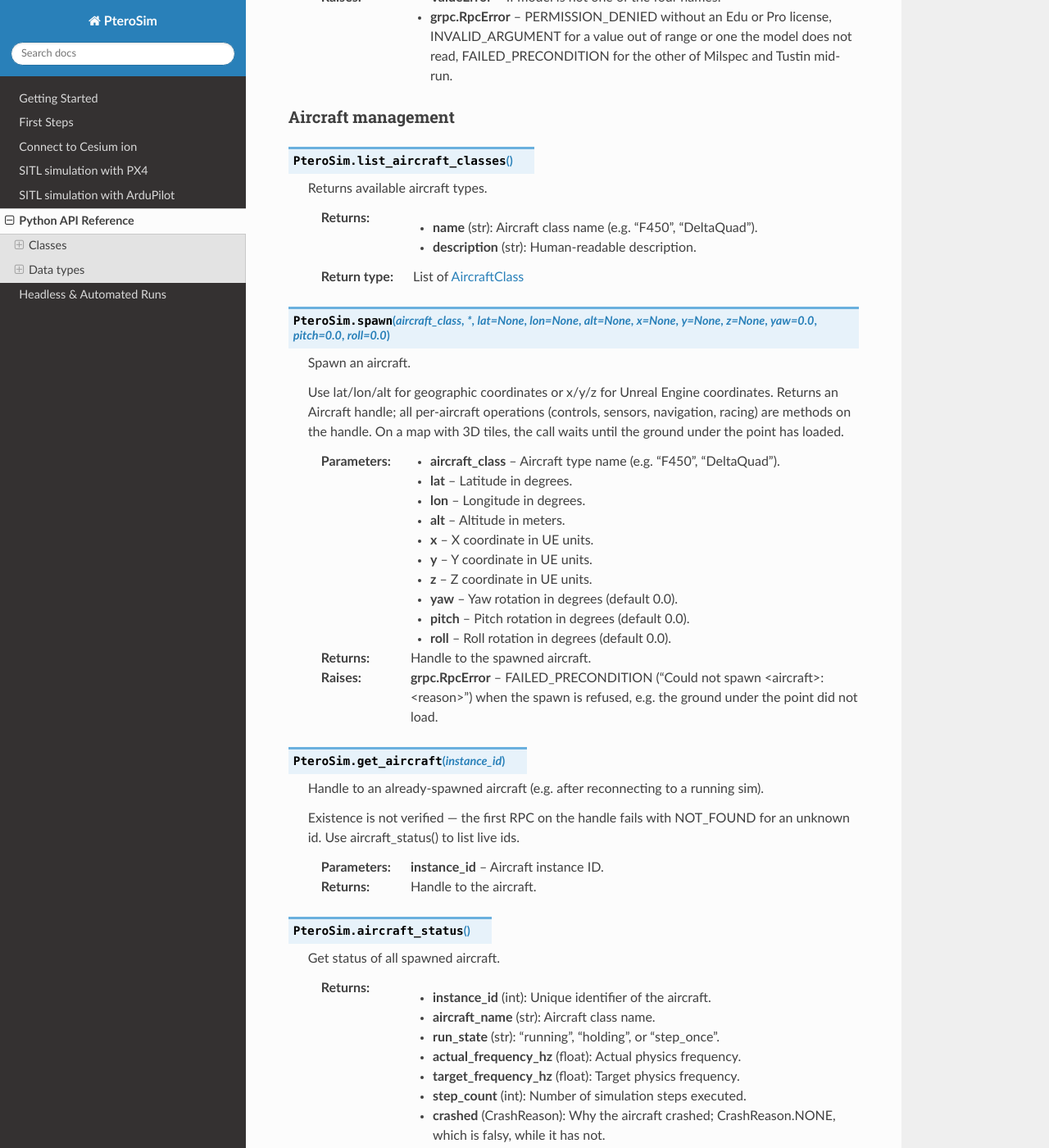
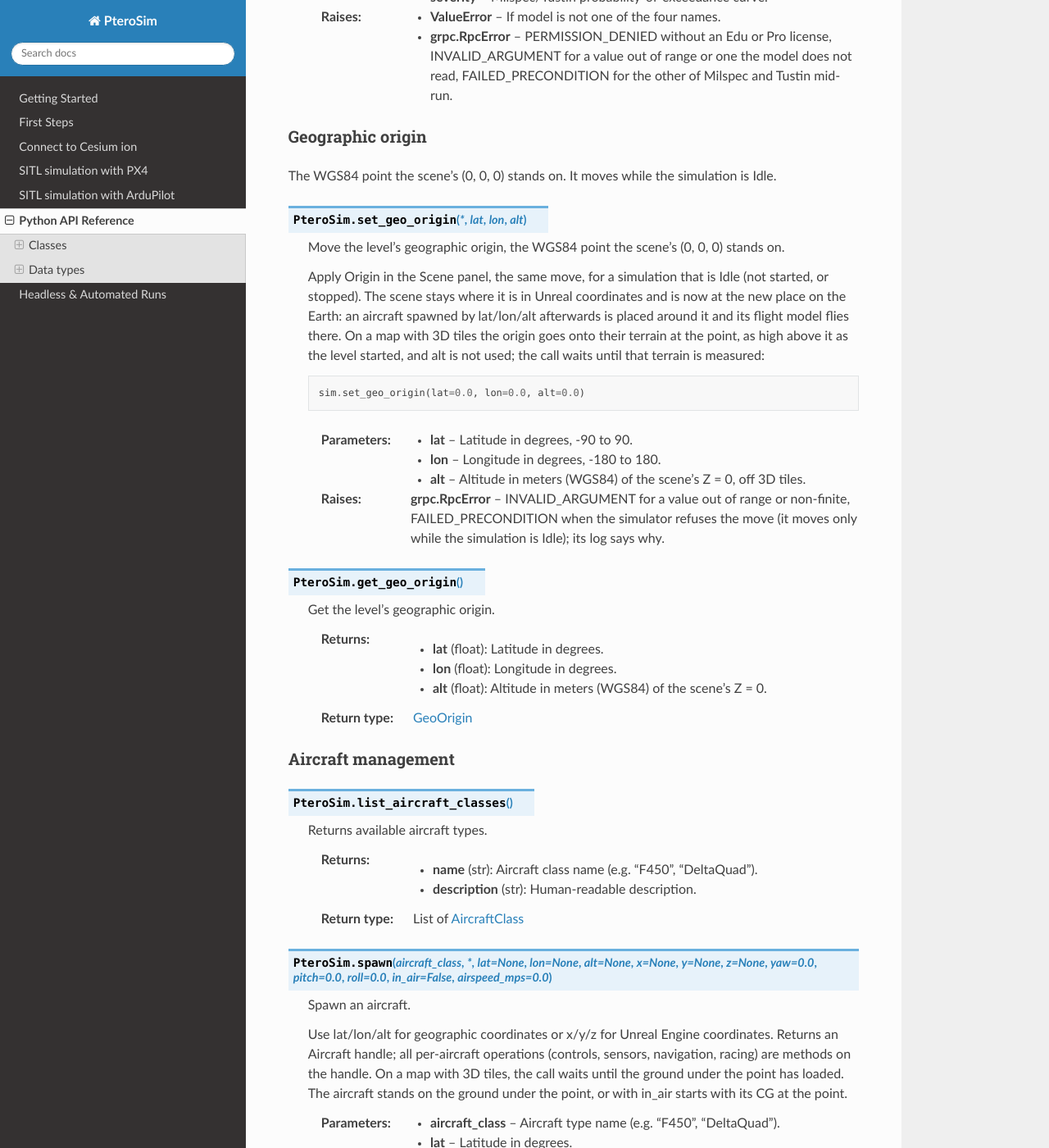
Before and after one commit to AlexanderRex/PteroSimDocs, a Sphinx documentation site: the page built from docs/source/python_api.rst, in a window 1280 px wide and 1400 px high, scrolled down 4770 px. Shown: the whole window at 82% size. Built offline with Sphinx 7.4.7 and the Read the Docs theme 3.1.0, drawn with Linux system fonts in a browser that asks for light colours; some of the changed text lies outside the part shown.

Commit message:
docs: regenerate python_api.rst from SDK 74497183b90bd58fec7f03a3b8657187d480e6ee

```diff
--- a/docs/source/python_api.rst
+++ b/docs/source/python_api.rst
@@ -214,6 +214,44 @@ One wind for the whole world: the clouds, rain and trees move with it and every
        INVALID_ARGUMENT for a value out of range or one the model does not read,
        FAILED_PRECONDITION for the other of Milspec and Tustin mid-run.
 
+Geographic origin
+^^^^^^^^^^^^^^^^^
+
+The WGS84 point the scene's (0, 0, 0) stands on. It moves while the simulation is Idle.
+
+.. py:method:: PteroSim.set_geo_origin(*, lat, lon, alt)
+
+   Move the level's geographic origin, the WGS84 point the scene's (0, 0, 0) stands on.
+
+   Apply Origin in the Scene panel, the same move, for a simulation that is
+   Idle (not started, or stopped). The scene stays where it is in Unreal
+   coordinates and is now at the new place on the Earth: an aircraft spawned by
+   lat/lon/alt afterwards is placed around it and its flight model flies there.
+   On a map with 3D tiles the origin goes onto their terrain at the point, as
+   high above it as the level started, and alt is not used; the call waits
+   until that terrain is measured::
+
+       sim.set_geo_origin(lat=0.0, lon=0.0, alt=0.0)
+
+   :param lat: Latitude in degrees, -90 to 90.
+   :param lon: Longitude in degrees, -180 to 180.
+   :param alt: Altitude in meters (WGS84) of the scene's Z = 0, off 3D tiles.
+
+   :raises grpc.RpcError: INVALID_ARGUMENT for a value out of range or non-finite,
+       FAILED_PRECONDITION when the simulator refuses the move (it moves
+       only while the simulation is Idle); its log says why.
+
+.. py:method:: PteroSim.get_geo_origin()
+
+   Get the level's geographic origin.
+
+   :returns:
+
+             - **lat** (float): Latitude in degrees.
+             - **lon** (float): Longitude in degrees.
+             - **alt** (float): Altitude in meters (WGS84) of the scene's Z = 0.
+   :rtype: GeoOrigin
+
 Aircraft management
 ^^^^^^^^^^^^^^^^^^^
 
@@ -227,7 +265,7 @@ Aircraft management
              - **description** (str): Human-readable description.
    :rtype: List of AircraftClass
 
-.. py:method:: PteroSim.spawn(aircraft_class, *, lat=None, lon=None, alt=None, x=None, y=None, z=None, yaw=0.0, pitch=0.0, roll=0.0)
+.. py:method:: PteroSim.spawn(aircraft_class, *, lat=None, lon=None, alt=None, x=None, y=None, z=None, yaw=0.0, pitch=0.0, roll=0.0, in_air=False, airspeed_mps=0.0)
 
    Spawn an aircraft.
 
@@ -235,6 +273,7 @@ Aircraft management
    coordinates. Returns an Aircraft handle; all per-aircraft operations
    (controls, sensors, navigation, racing) are methods on the handle.
    On a map with 3D tiles, the call waits until the ground under the point has loaded.
+   The aircraft stands on the ground under the point, or with in_air starts with its CG at the point.
 
    :param aircraft_class: Aircraft type name (e.g. "F450", "DeltaQuad").
    :param lat: Latitude in degrees.
@@ -246,11 +285,15 @@ Aircraft management
    :param yaw: Yaw rotation in degrees (default 0.0).
    :param pitch: Pitch rotation in degrees (default 0.0).
    :param roll: Roll rotation in degrees (default 0.0).
+   :param in_air: Start in the air at the point instead of on the ground under it (default False).
+   :param airspeed_mps: With in_air, calibrated airspeed along the nose at the start, in the scene's
+                        wind; 0 starts it still over the ground (default 0.0).
 
    :returns: Handle to the spawned aircraft.
 
    :raises grpc.RpcError: FAILED_PRECONDITION ("Could not spawn <aircraft>: <reason>")
-       when the spawn is refused, e.g. the ground under the point did not load.
+       when the spawn is refused, e.g. the ground under the point did not load;
+       INVALID_ARGUMENT for an airspeed without in_air, or one that is not a finite 0 or more.
 
 .. py:method:: PteroSim.get_aircraft(instance_id)
 
@@ -1073,6 +1116,19 @@ Values returned by the methods above. You do not construct these.
    .. py:attribute:: from_deg
       :type: float
 
+.. py:class:: GeoOrigin
+
+   The level's geographic origin, from get_geo_origin().
+
+   .. py:attribute:: lat
+      :type: float
+
+   .. py:attribute:: lon
+      :type: float
+
+   .. py:attribute:: alt
+      :type: float
+
 .. py:class:: AircraftClass
 
    Aircraft type from list_aircraft_classes().
```
